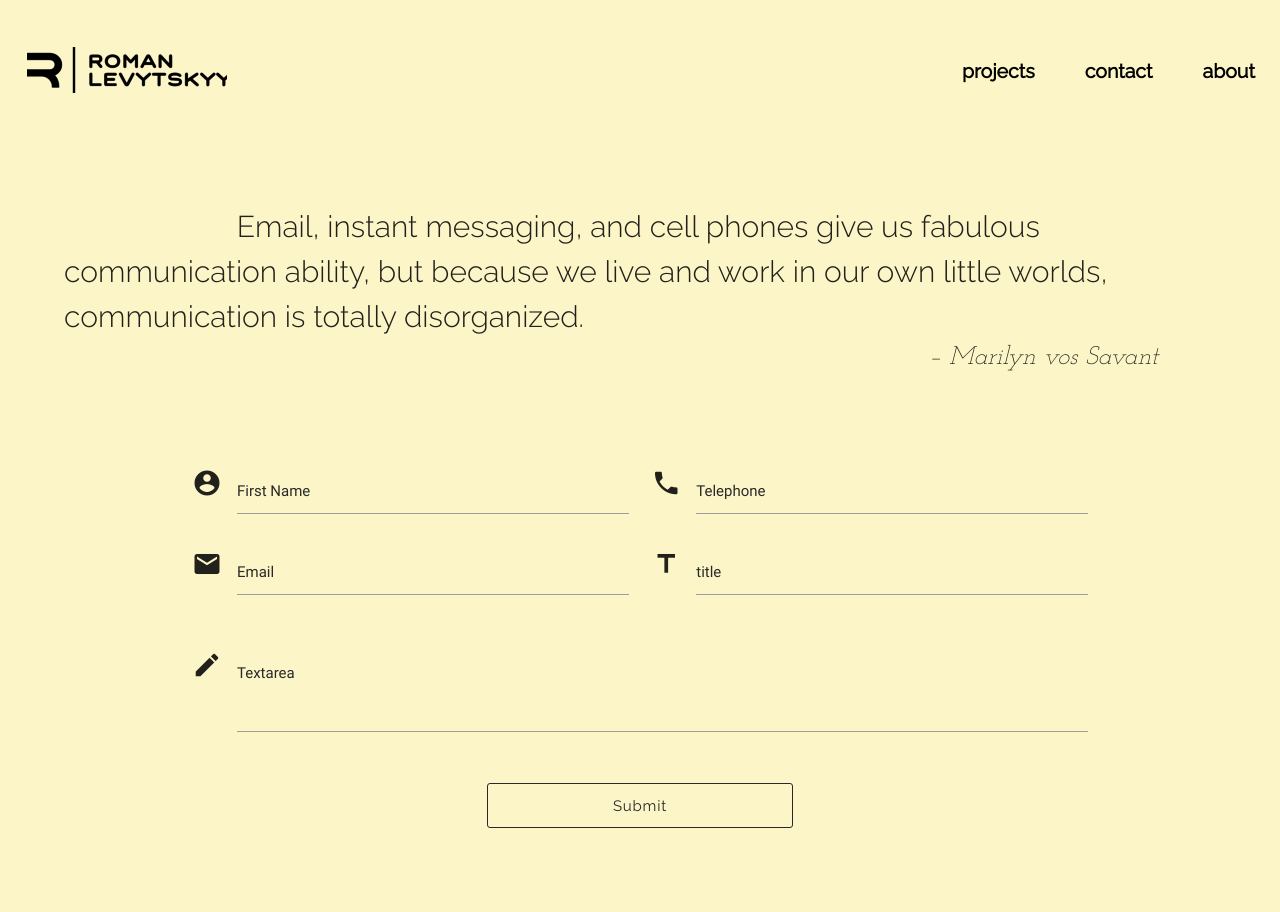
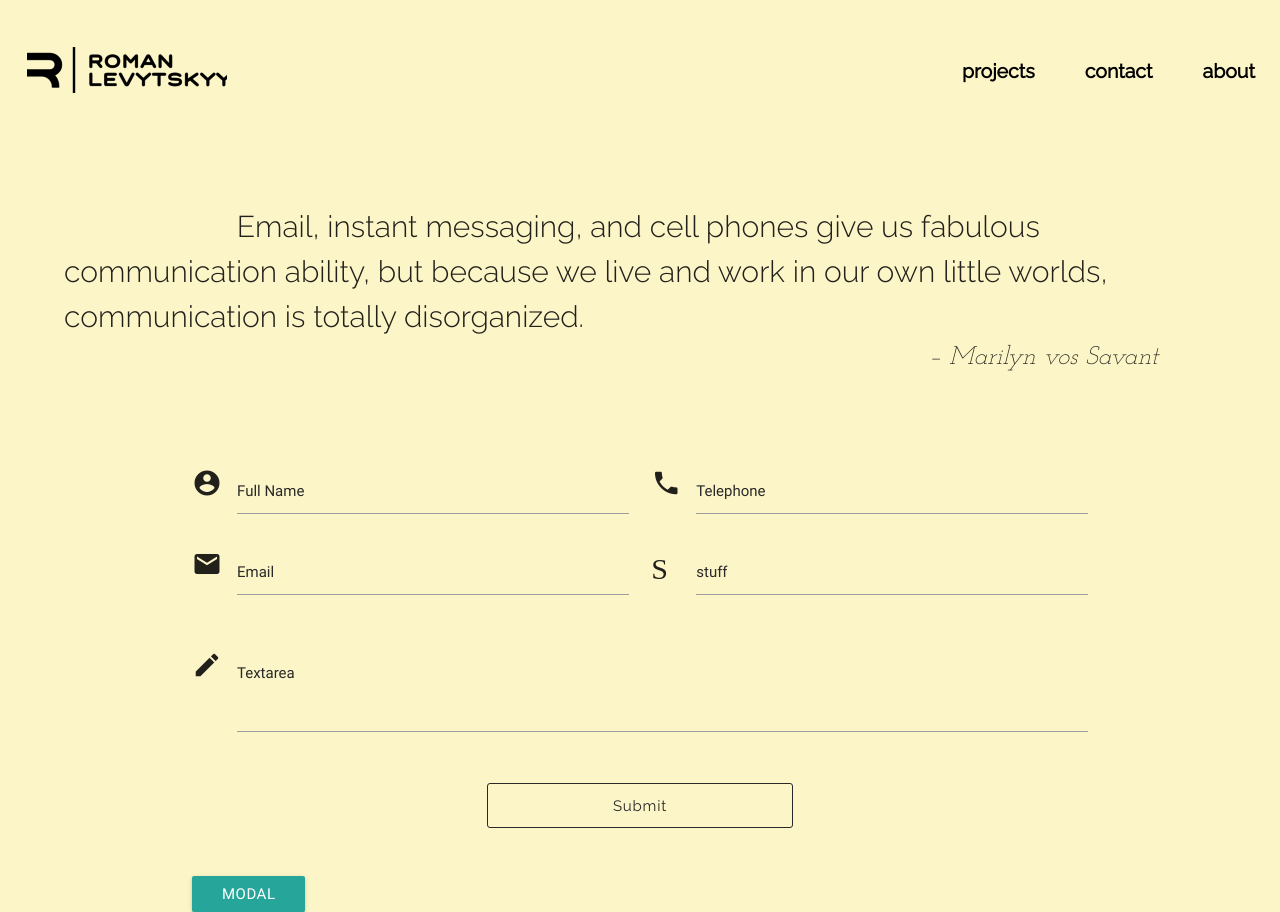
Before and after one commit to LevytsRoman/levytsroman.github.io, a Jekyll site: the page built from contact.html, in a window 1280 px wide. Built offline with Jekyll 4.4.1, drawn with Linux system fonts in a browser that asks for light colours; nearby versions of some CDN libraries.

Commit message:
ajaxify message

```diff
--- a/_layouts/homepage.html
+++ b/_layouts/homepage.html
@@ -8,7 +8,7 @@
     {% include box.html section=site.data.sections.projects %}
   </div>
   <div class="row">
-    <a href="" class="homepage-section col s12 m6 algorithms">
+    <a href="/algorithms" class="homepage-section col s12 m6 algorithms">
       <div class="box valign-wrapper">
         <div class="row col s12 m12 l12">
           <h3 class="col s12 m12 l12 home_heading">Fun stuff</h3>
--- a/assets/js/initialize.js
+++ b/assets/js/initialize.js
@@ -6,12 +6,56 @@
     draggable: true
   });
 
+  $('.email_me').submit(function(e){
+    e.preventDefault();
+
+    $.ajax({
+        url: "https://formspree.io/r.levyts@gmail.com",
+        method: "POST",
+        data: $('.email_me').serialize(),
+        dataType: "json"
+    }).done(function(res) {
+      $('.email_input').val('')
+      // alert('Thanks!!')
+      $('#modal1').modal('open');
+    })
+  })
+
   $('.my-borders').css({
     height: '0px',
     width: '0px'
   })
   // $('.carousel.carousel-slider').carousel({fullWidth: true});
   // the "href" attribute of the modal trigger must specify the modal ID that wants to be triggered
+  function randomAnswer(){
+    var answers = [
+    "It is certain",
+    "It is decidedly so",
+    "Without a doubt",
+    "Yes definitely",
+    "You may rely on it",
+    "As I see it, yes",
+    "Most likely",
+    "Outlook good",
+    "Yes",
+    "Signs point to yes",
+    "Reply hazy try again",
+    "Ask again later",
+    "Better not tell you now",
+    "Cannot predict now",
+    "Concentrate and ask again",
+    "Don't count on it",
+    "My reply is no",
+    "My sources say no",
+    "Outlook not so good",
+    "Very doubtful",
+    ]
+
+    var ans = answers[Math.round(Math.random()*19)]
+    $('.answer').html(ans);
+  }
+
+  $('.8ball').click(randomAnswer);
 
   $('#textarea1').trigger('autoresize');
 
--- a/contact.html
+++ b/contact.html
@@ -17,34 +17,36 @@
 </div>
 
 <div class="container">
-  <form class="" action="index.html" method="post">
+  <form class="email_me" action="https://formspree.io/r.levyts@gmail.com" method="POST">
+    <input type="hidden" name="_next" value="//localhost:4000/contact" />
+    <input type="text" name="_gotcha" style="display:none" />
     <div class="row">
       <div class="input-field col m6 s12">
         <i class="material-icons prefix">account_circle</i>
-        <input id="icon_prefix" type="text" class="validate">
-        <label for="icon_prefix">First Name</label>
+        <input id="icon_prefix" type="text" name="name" class="validate email_input">
+        <label for="icon_prefix">Full Name</label>
       </div>
       <div class="input-field col m6 s12">
         <i class="material-icons prefix">phone</i>
-        <input id="icon_telephone" type="tel" pattern="^\d{3}-\d{3}-\d{4}$" class="validate">
-        <label for="icon_telephone" data-error="Make sure your number matches ths format 234-546-6789">Telephone</label>
+        <input id="icon_telephone" name="phone" type="tel" pattern="^\d{3}-\d{3}-\d{4}$" class="validate email_input">
+        <label for="icon_telephone" data-error="Make sure your number matches this format XXX-XXX-XXXX">Telephone</label>
       </div>
       <div class="input-field col m6 s12">
         <i class="material-icons prefix">email</i>
-        <input id="icon_prefix" type="text" class="validate">
-        <label for="icon_prefix">Email</label>
+        <input id="icon_prefix" name="_replyto" type="email" class="validate email_input">
+        <label for="icon_prefix" data-error="Make sure you've entered a valid email">Email</label>
       </div>
       <div class="input-field col m6 s12">
-        <i class="material-icons prefix">title</i>
-        <input id="icon_prefix" type="text" class="validate">
-        <label for="icon_prefix">title</label>
+        <i class="material-icons prefix">S</i>
+        <input id="icon_prefix" type="text" name="_subject" class="email_input"/>
+        <label for="icon_prefix">stuff</label>
       </div>
     </div>
 
     <div class="row">
       <div class="input-field col s12">
         <i class="material-icons prefix">mode_edit</i>
-        <textarea id="textarea1" class="materialize-textarea"></textarea>
+        <textarea id="textarea1" name="message" class="materialize-textarea email_input"></textarea>
         <label for="textarea1">Textarea</label>
       </div>
     </div>
@@ -54,4 +56,17 @@
       </button>
     </div>
   </form>
+  <!-- Modal Trigger -->
+  <br/>
+  <a class="waves-effect waves-light btn modal-trigger" href="#email_modal">Modal</a>
+
+  <div id="email_modal" class="modal">
+    <div class="modal-content">
+      <h4>Modal Header</h4>
+      <p>A bunch of text</p>
+    </div>
+    <div class="modal-footer">
+      <a href="#!" class="modal-action modal-close waves-effect waves-green btn-flat">Agree</a>
+    </div>
+  </div>
 </div>
```
Also changed, not shown: algorithms/index.html (+1 -30 lines).
